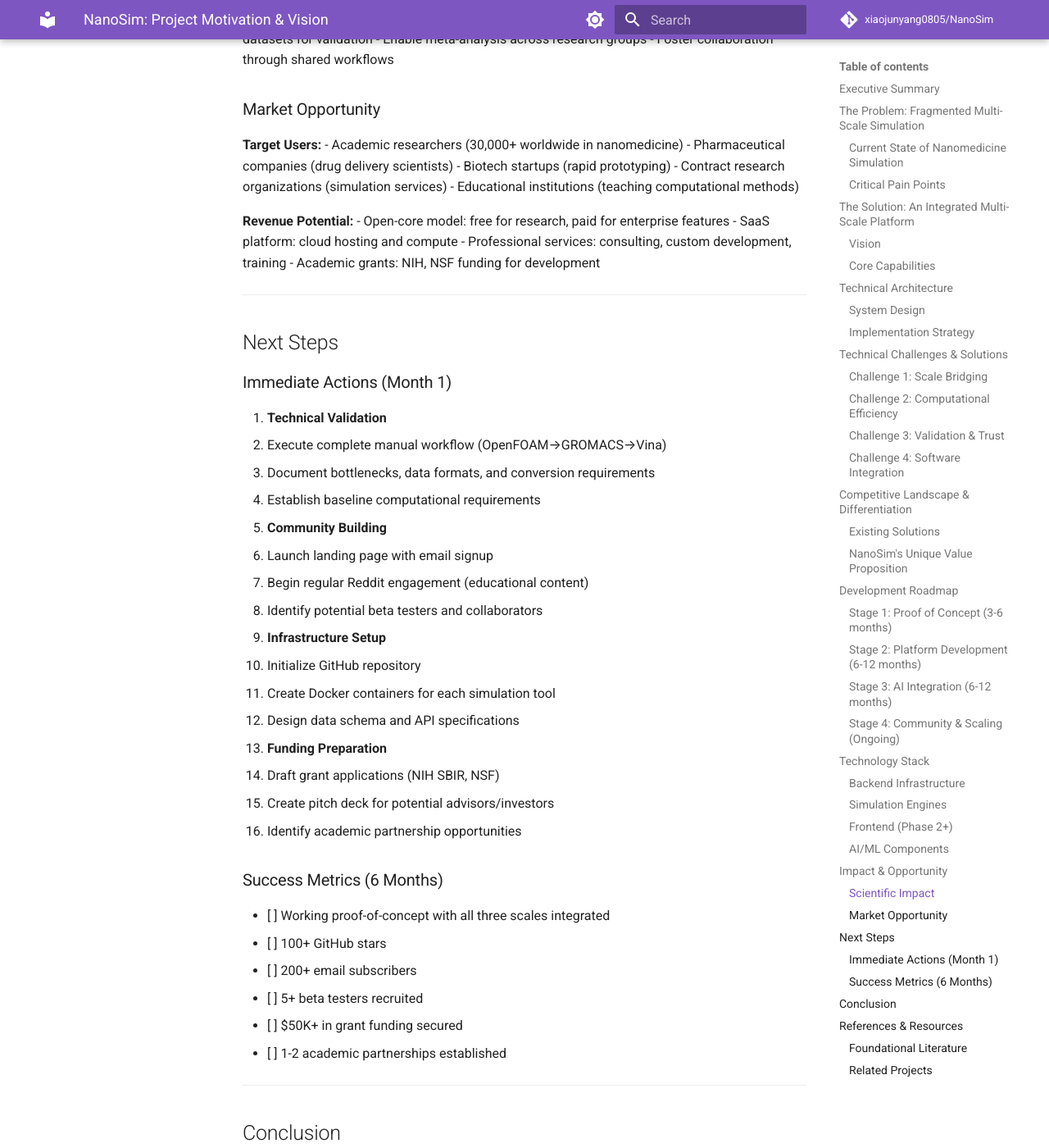
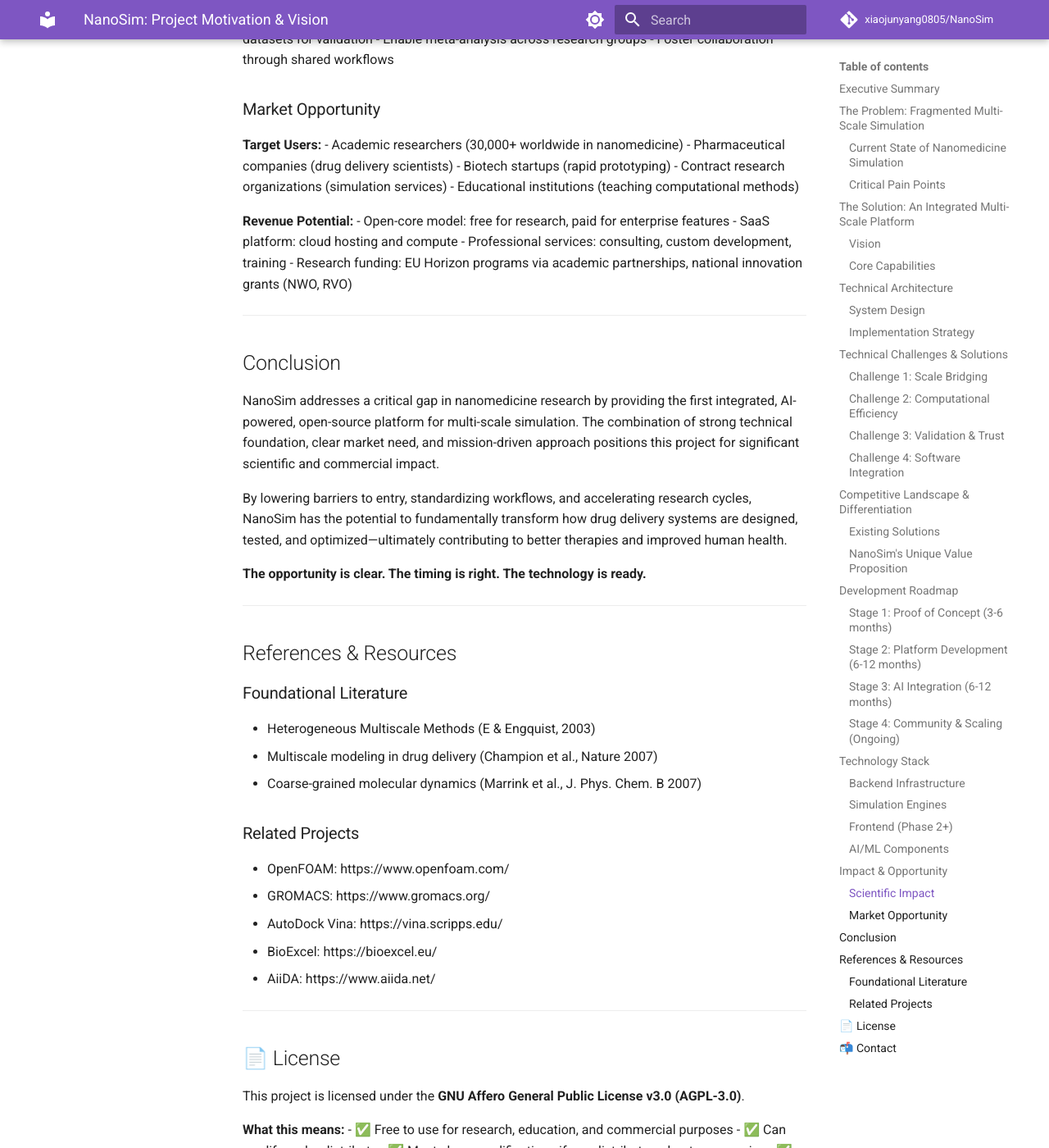
Before and after one commit to xiaojunyang0805/NanoSim, an MkDocs documentation site: the page built from docs/motivation.md, in a window 1280 px wide and 1400 px high, scrolled down 7300 px. Shown: the whole window at 82% size. Built offline with MkDocs 1.6.1 and Material for MkDocs 9.7.7, drawn with Linux system fonts in a browser that asks for light colours; comment, search, counter and statistics services are not loaded; some of the changed text lies outside the part shown.

Commit message:
Update motivation.md for EU context and finalize content
- Changed funding section to reflect EU/NL context (Horizon via academic partnerships, NWO, RVO)
- Removed "Next Steps" section (covered in internal work plans)
- Added proper License section matching README.md format
- Added Contact section with support@seenano.nl and project details
- Updated document metadata

🤖 Generated with [Claude Code](https://claude.com/claude-code)

Co-Authored-By: Claude <noreply@anthropic.com>

```diff
--- a/docs/motivation.md
+++ b/docs/motivation.md
@@ -320,42 +320,7 @@ flowchart TB
 - Open-core model: free for research, paid for enterprise features
 - SaaS platform: cloud hosting and compute
 - Professional services: consulting, custom development, training
-- Academic grants: NIH, NSF funding for development
-
----
-
-## Next Steps
-
-### Immediate Actions (Month 1)
-
-1. **Technical Validation**
-   - Execute complete manual workflow (OpenFOAM→GROMACS→Vina)
-   - Document bottlenecks, data formats, and conversion requirements
-   - Establish baseline computational requirements
-
-2. **Community Building**
-   - Launch landing page with email signup
-   - Begin regular Reddit engagement (educational content)
-   - Identify potential beta testers and collaborators
-
-3. **Infrastructure Setup**
-   - Initialize GitHub repository
-   - Create Docker containers for each simulation tool
-   - Design data schema and API specifications
-
-4. **Funding Preparation**
-   - Draft grant applications (NIH SBIR, NSF)
-   - Create pitch deck for potential advisors/investors
-   - Identify academic partnership opportunities
-
-### Success Metrics (6 Months)
-
-- [ ] Working proof-of-concept with all three scales integrated
-- [ ] 100+ GitHub stars
-- [ ] 200+ email subscribers
-- [ ] 5+ beta testers recruited
-- [ ] $50K+ in grant funding secured
-- [ ] 1-2 academic partnerships established
+- Research funding: EU Horizon programs via academic partnerships, national innovation grants (NWO, RVO)
 
 ---
 
@@ -385,6 +350,28 @@ By lowering barriers to entry, standardizing workflows, and accelerating researc
 
 ---
 
+## 📄 License
+
+This project is licensed under the **GNU Affero General Public License v3.0 (AGPL-3.0)**.
+
+**What this means:**
+- ✅ Free to use for research, education, and commercial purposes
+- ✅ Can modify and redistribute
+- ✅ Must share modifications if you distribute or host as a service
+- ✅ Must keep the same license
+
+See [LICENSE](../LICENSE) for full details.
+
+---
+
+## 📬 Contact
+
+**Project Lead:** Xiaojun Yang
+**Email:** support@seenano.nl
+**GitHub:** [@xiaojunyang0805](https://github.com/xiaojunyang0805)
+**Website:** [nanosim.seenano.nl](https://nanosim.seenano.nl)
+
+---
+
 **Document Maintained By:** NanoSim Project Team
-**Contact:** [Project Lead Email]
-**License:** This document is part of the NanoSim open-source initiative
+**Last Updated:** October 25, 2025
```
